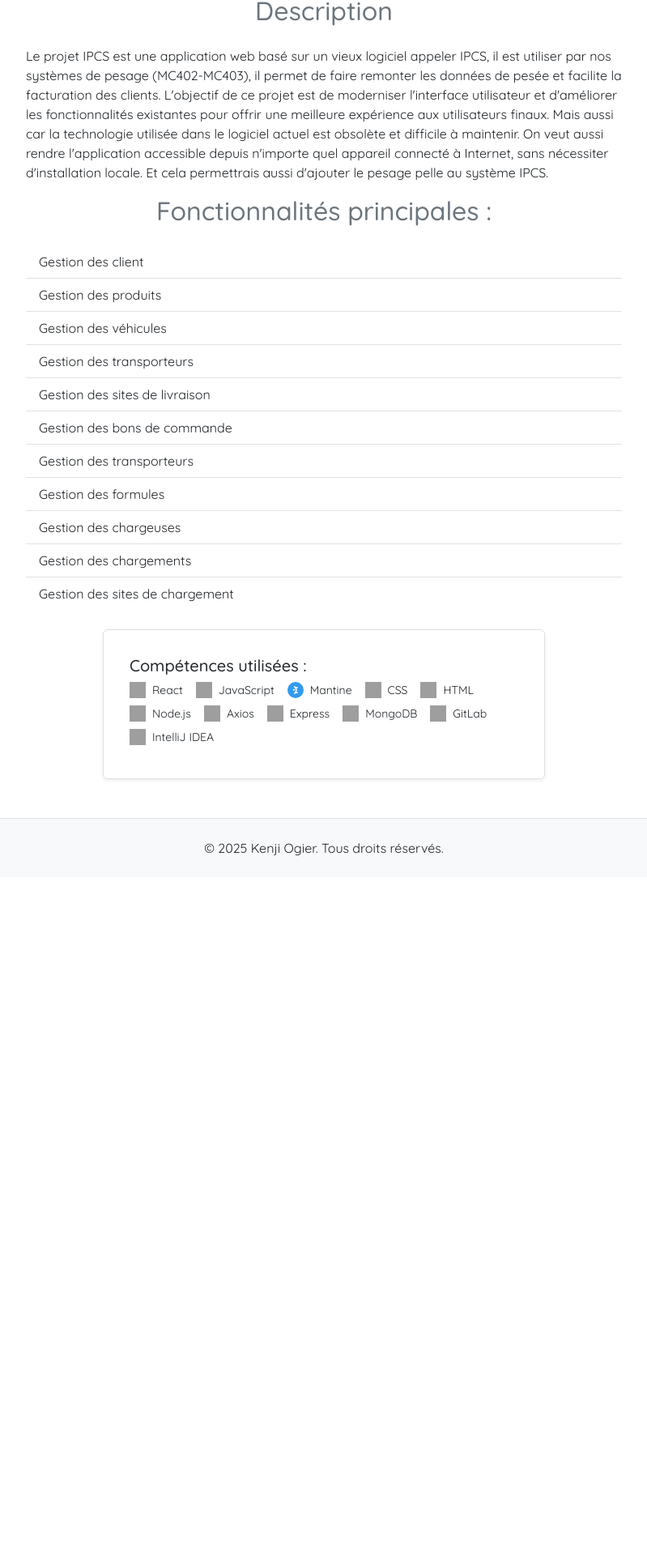
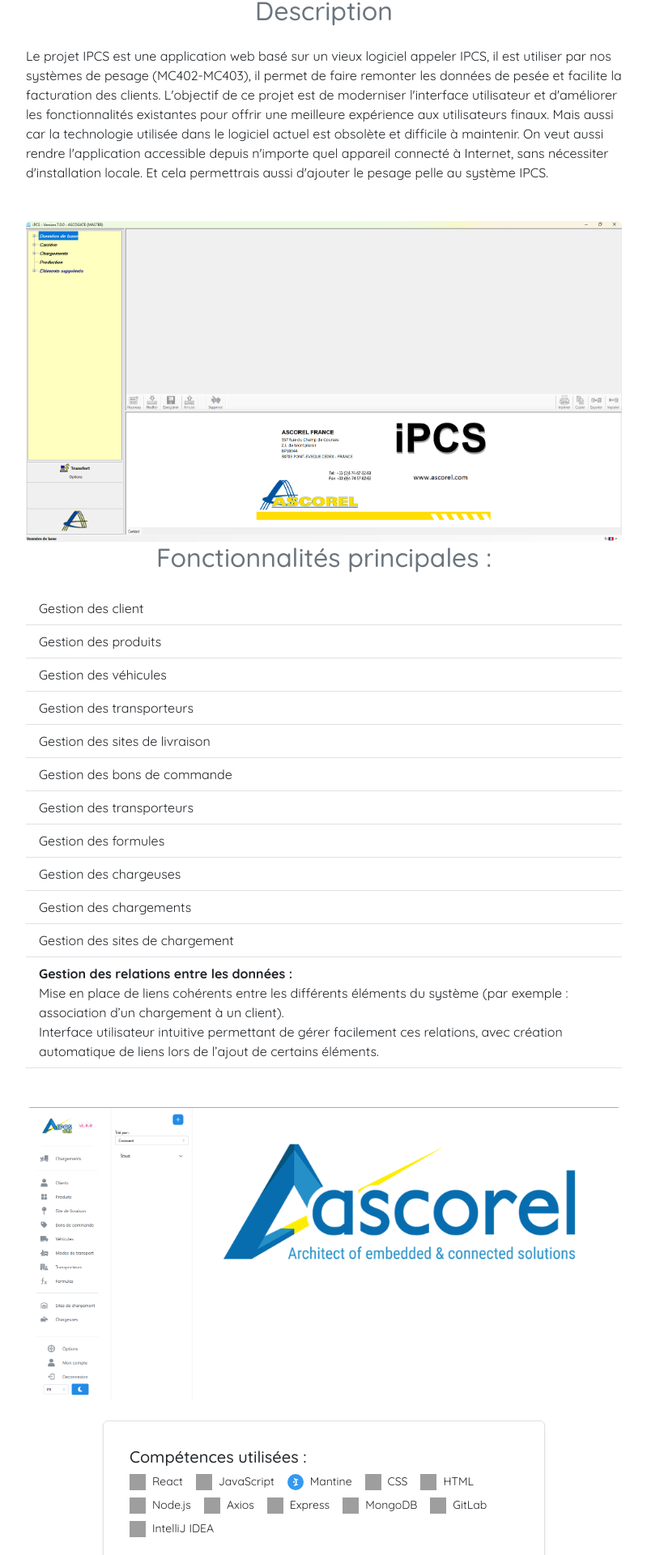
Before and after one commit to Kenji-Or/portfolio, a React (Create React App) app: page /projets/ipcs in a window 1280 px wide. Shown: the part 283-2203 px from the top of the page at 81% size, without its empty margins (240-1039 px from the left). Before the commit the page ends 1366 px from the top, so only its background shows below. Built offline with nearby package versions, Linux system fonts and the light colour scheme; grey boxes are pictures that could not be loaded; the HTML template or start-up script is replaced by a standard one.

Commit message:
update projet ipcs web

```diff
--- a/src/pages/Projets.js
+++ b/src/pages/Projets.js
@@ -6,6 +6,7 @@
 import imageACG from "../assets/images/acg.webp";
 import imageGestionStock from "../assets/images/gestionStockAccueil.webp"
 import imgPresentationSeo from "../assets/images/imgpresentationseo.webp"
+import imgIPCS from "../assets/images/ipcs_web.webp";
 
 const projetsFormation = [
     {
@@ -62,7 +63,7 @@
     {
         date: 'septembre 2025 - mars 2026',
         title: 'IPCS Web',
-        img: '',
+        img: `${imgIPCS}`,
         link: '/projets/ipcs'
     }
 ]
--- a/src/pages/allProjets/IPCS.js
+++ b/src/pages/allProjets/IPCS.js
@@ -1,5 +1,7 @@
 import React from 'react';
 import iconMantine from "../../assets/images/iconMantine.svg";
+import IPCS_Web from "../../assets/images/ipcs_web.webp";
+import IPCS_old from "../../assets/images/old_ipcs.webp";
 
 const skills = [
   { name: "React", icon: "https://cdn.jsdelivr.net/gh/devicons/devicon/icons/react/react-original.svg" },
@@ -35,6 +37,14 @@
                   On veut aussi rendre l'application accessible depuis n'importe quel appareil connecté à Internet, sans nécessiter d'installation locale.
                   Et cela permettrais aussi d'ajouter le pesage pelle au système IPCS.
                 </p>
+                <div className="text-center mt-5">
+                  <img
+                      src={IPCS_old}
+                      alt="Ancienne version de l'IPCS"
+                      className="img-fluid rounded"
+                      style={{ maxWidth: "100%", height: "auto", maxHeight: "600px" }}
+                  />
+                </div>
                 <h2 className="text-secondary text-center mb-4">Fonctionnalités principales :</h2>
                 <ul className="list-group list-group-flush">
                   <li className="list-group-item bg-transparent">Gestion des client</li>
@@ -48,6 +58,21 @@
                   <li className="list-group-item bg-transparent">Gestion des chargeuses</li>
                   <li className="list-group-item bg-transparent">Gestion des chargements</li>
                   <li className="list-group-item bg-transparent">Gestion des sites de chargement</li>
+                  <li className="list-group-item bg-transparent">
+                    <strong>Gestion des relations entre les données :</strong><br />
+                    Mise en place de liens cohérents entre les différents éléments du système
+                    (par exemple : association d’un chargement à un client).<br />
+                    Interface utilisateur intuitive permettant de gérer facilement ces relations,
+                    avec création automatique de liens lors de l’ajout de certains éléments.
+                  </li>
+                  <div className="text-center mt-5">
+                    <img
+                        src={IPCS_Web}
+                        alt="IPCS Web"
+                        className="img-fluid rounded"
+                        style={{ maxWidth: "100%", height: "auto", maxHeight: "600px" }}
+                    />
+                  </div>
                 </ul>
               </div>
             </div>
```
Also changed, not shown: src/assets/images/ipcs_web.webp (added), src/assets/images/old_ipcs.webp (added).
